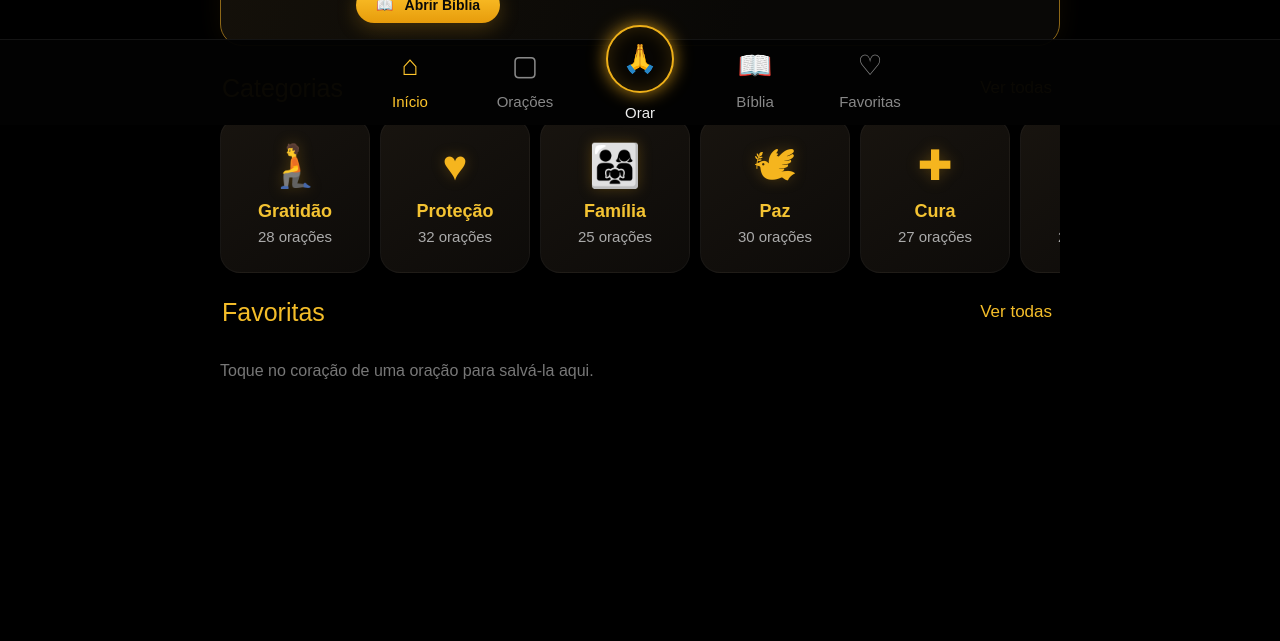
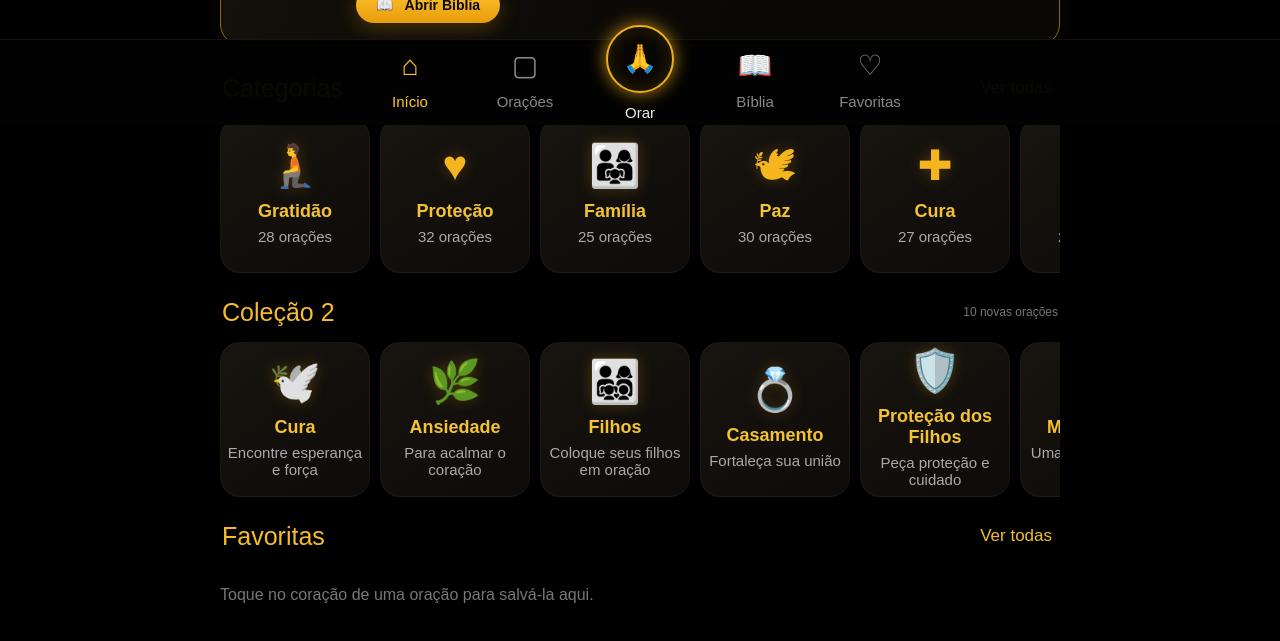
Before and after one commit to mjkvasconcelos-eng/ora-es, a plain HTML site: page index.html in a window 1280 px wide. Shown: the part 675-1316 px from the top of the page. Before the commit the page ends 1180 px from the top, so only its background shows below. Drawn offline with Linux system fonts and the light colour scheme.

Commit message:
Integrar Coleção 2 de orações ao app

```diff
--- a/index.html
+++ b/index.html
@@ -24,5 +24,5 @@
 </div>
 <div class="search-panel hidden" id="searchPanel"><div class="search-box"><input id="searchInput" placeholder="Pesquisar oração..." autofocus><button id="closeSearch">×</button></div><div id="searchResults"></div></div>
 <dialog id="prayerDialog"><button class="dialog-close" id="closeDialog">×</button><div class="dialog-icon" id="dialogEmoji">🙏</div><h2 id="dialogTitle"></h2><p id="dialogText"></p><div class="dialog-actions"><button class="pray-btn" id="speakBtn">🔊 Ouvir</button><button class="secondary" id="favBtn">♡ Favoritar</button><button class="secondary" id="shareBtn">↗ Compartilhar</button></div></dialog>
-<script src="app.js"></script>
+<script src="app.js"></script><script src="colecao2.js"></script>
 </body></html>
```
